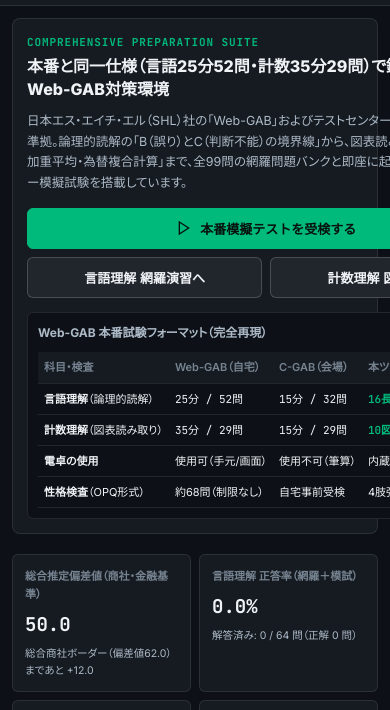
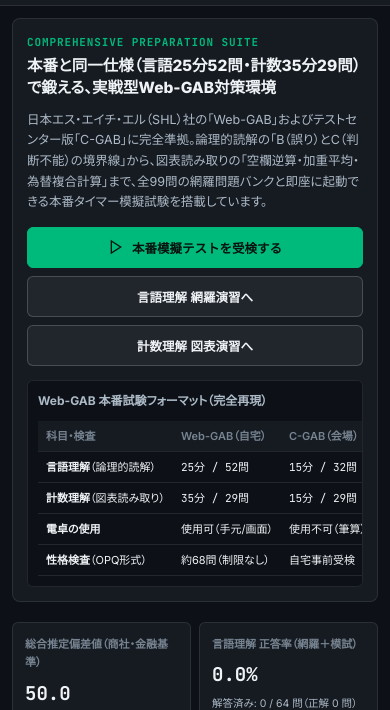
Before and after one commit to zak-yn/web-gab-mastery-studio, a website: page public/index.html in a window 390 px wide. Shown: the part 61-771 px from the top of the page. Drawn offline with Linux system fonts and the light colour scheme; no server answers.

Commit message:
fix(mobile): fix data table vertical text squishing and dashboard hero grid overflow on mobile

```diff
--- a/public/styles.css
+++ b/public/styles.css
@@ -657,11 +657,15 @@ body {
   border-radius: var(--radius-md);
   padding: 12px;
   overflow-x: auto;
+  -webkit-overflow-scrolling: touch;
+  max-width: 100%;
 }
 
 .table-meta-bar {
   display: flex;
   justify-content: space-between;
+  flex-wrap: wrap;
+  gap: 6px;
   font-size: 11.5px;
   color: var(--text-secondary);
   margin-bottom: 8px;
@@ -669,6 +673,7 @@ body {
 
 .gab-data-table {
   width: 100%;
+  min-width: 560px;
   border-collapse: collapse;
   font-size: 12.5px;
 }
@@ -677,6 +682,7 @@ body {
 .gab-data-table td {
   padding: 9px 10px;
   border: 1px solid var(--border-hairline);
+  white-space: nowrap;
 }
 
 .gab-data-table th {
@@ -696,7 +702,10 @@ body {
   font-family: 'Noto Sans JP', sans-serif;
   text-align: left;
   font-weight: 600;
-  background-color: rgba(255, 255, 255, 0.02);
+  background-color: var(--bg-surface);
+  position: sticky;
+  left: 0;
+  z-index: 2;
 }
 
 .table-footnote {
@@ -1377,45 +1386,81 @@ kbd {
     overflow-x: hidden;
   }
 
+  .dashboard-hero,
+  .dashboard-two-col,
+  .mock-course-grid,
+  .exam-workspace,
+  .drill-layout,
+  .strategy-grid,
+  .kpi-grid {
+    min-width: 0;
+  }
+
+  .dashboard-hero > *,
+  .dashboard-two-col > *,
+  .mock-course-grid > *,
+  .exam-workspace > *,
+  .drill-layout > *,
+  .strategy-grid > *,
+  .kpi-grid > * {
+    min-width: 0;
+    max-width: 100%;
+  }
+
   /* Dashboard Mobile */
   .dashboard-hero {
+    display: flex;
+    flex-direction: column;
     padding: 14px;
     gap: 14px;
+    width: 100%;
+    max-width: 100%;
   }
 
   .hero-headline {
-    font-size: 16px;
+    font-size: 15.5px;
     line-height: 1.45;
+    word-break: break-word;
+    overflow-wrap: anywhere;
   }
 
   .hero-desc {
     font-size: 12.5px;
     line-height: 1.65;
     margin-bottom: 14px;
+    word-break: break-word;
+    overflow-wrap: anywhere;
   }
 
   .hero-cta-row {
-    display: grid;
-    grid-template-columns: 1fr 1fr;
+    display: flex;
+    flex-direction: column;
     gap: 8px;
-  }
-
-  .hero-cta-row .btn-primary {
-    grid-column: 1 / -1;
+    width: 100%;
+  }
+
+  .hero-cta-row button {
+    width: 100%;
+    font-size: 12.5px;
+    padding: 10px 12px;
   }
 
   .spec-comparison-card {
     padding: 10px;
     overflow-x: auto;
+    -webkit-overflow-scrolling: touch;
+    width: 100%;
+    max-width: 100%;
   }
 
   .mini-spec-table {
     font-size: 11px;
+    min-width: 420px;
   }
 
   .mini-spec-table th,
   .mini-spec-table td {
-    padding: 6px 6px;
+    padding: 6px 8px;
     white-space: nowrap;
   }
 
--- a/public/sw.js
+++ b/public/sw.js
@@ -1,4 +1,4 @@
-const CACHE_NAME = "web-gab-mastery-v3";
+const CACHE_NAME = "web-gab-mastery-v4";
 const ASSETS = [
   "/",
   "/index.html",
```
